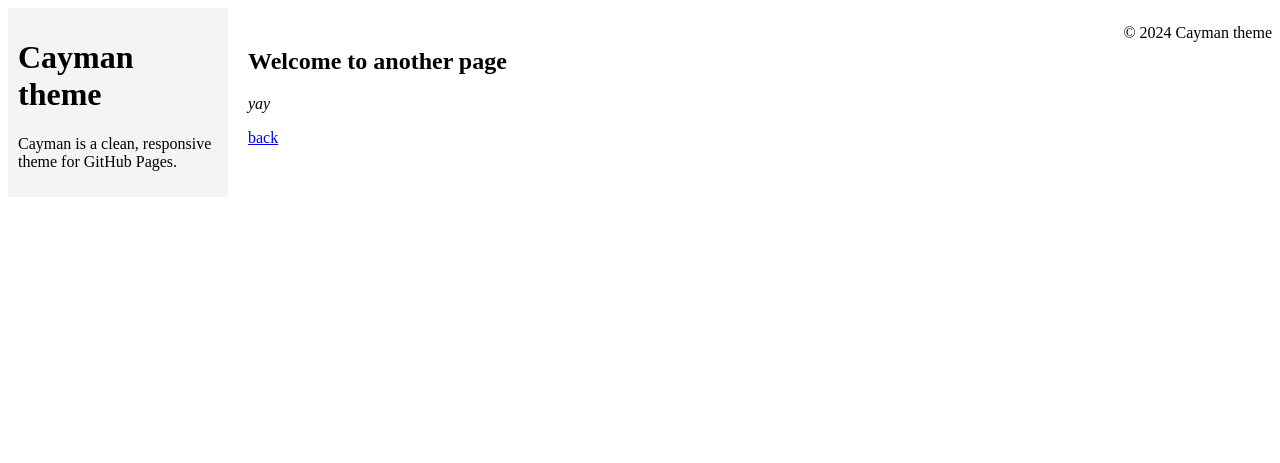
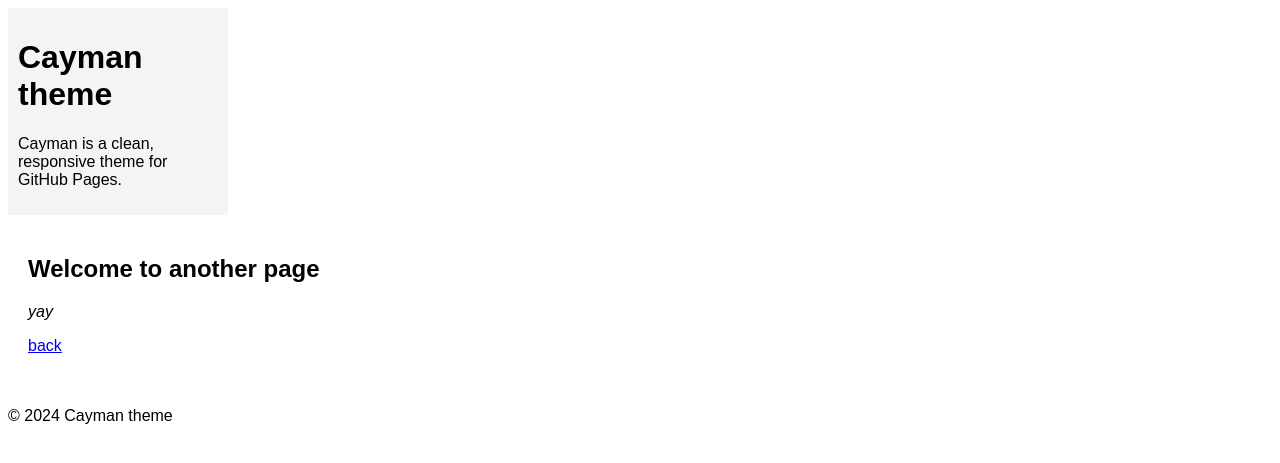
Before and after one commit to HarukiToreda/Meshtastic-Experiments, a Jekyll site: the page built from _theme/another-page.md, in a window 1280 px wide. Shown: the top 463 px of the page. Built offline with Jekyll 4.4.1, drawn with Linux system fonts in a browser that asks for light colours.

Commit message:
Update default.html

```diff
--- a/_theme/_layouts/default.html
+++ b/_theme/_layouts/default.html
@@ -8,6 +8,8 @@
   <style>
     body {
       display: flex;
+      flex-direction: column;
+      font-family: Arial, sans-serif;
     }
     .sidebar {
       width: 200px;
@@ -45,6 +47,16 @@
     tbody tr:nth-child(odd) {
       background-color: #f9f9f9;
     }
+    details {
+      margin-bottom: 20px;
+    }
+    details summary {
+      font-weight: bold;
+      cursor: pointer;
+    }
+    details[open] summary {
+      color: #007BFF;
+    }
   </style>
 </head>
 <body>
```
